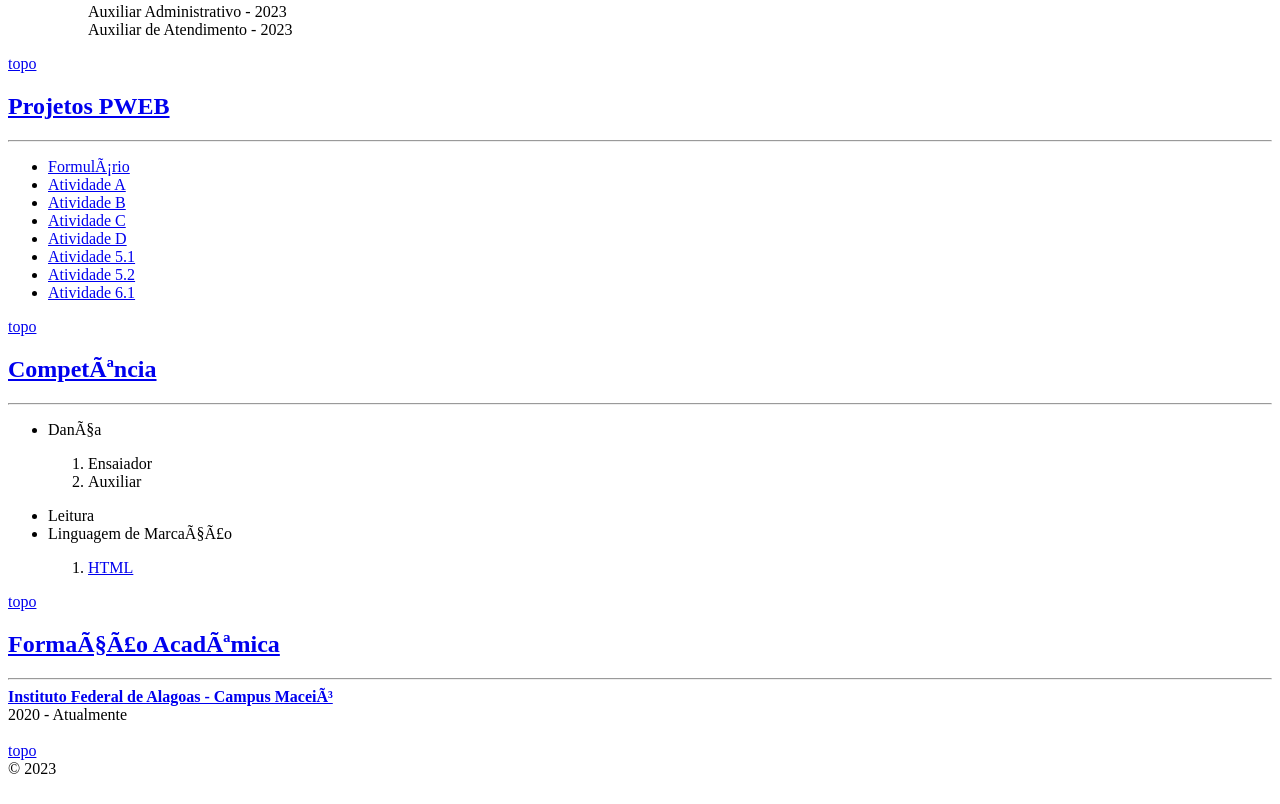
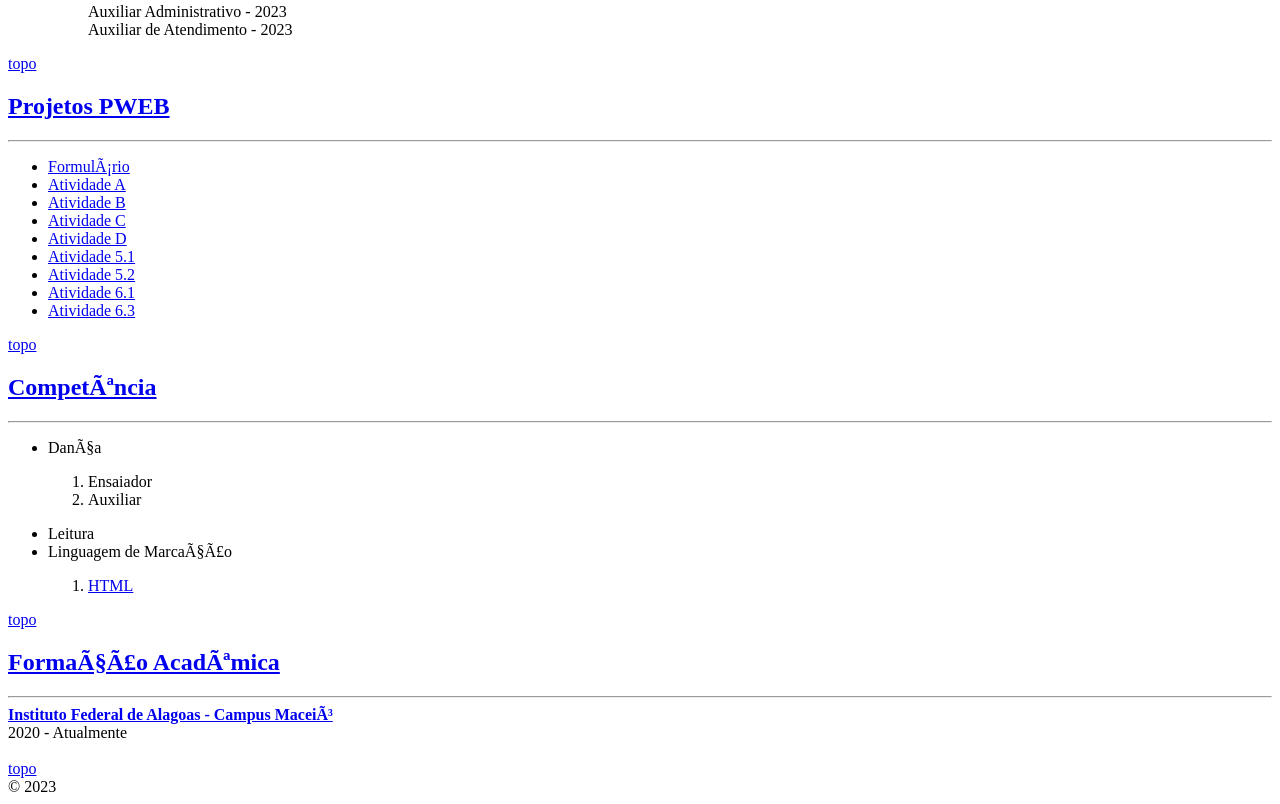
Before and after one commit to rosival0/rosival0.github.io, a plain HTML site: page index.html in a window 1280 px wide. Shown: the part 861-1665 px from the top of the page. Drawn offline with Linux system fonts and the light colour scheme.

Commit message:
Update index.html

```diff
--- a/index.html
+++ b/index.html
@@ -75,6 +75,7 @@
         <li><a href="cinco1.html">Atividade 5.1</a></li>
         <li><a href="cinco2.html">Atividade 5.2</a></li>
         <li><a href="seis1.html">Atividade 6.1</a></li>
+        <li><a href="seis3.html">Atividade 6.3</a></li>
     </ul>
     <a href="#topo">topo</a>
     <h2>
```
